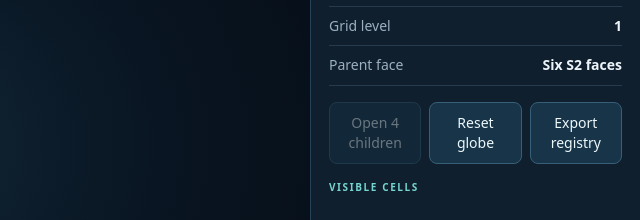
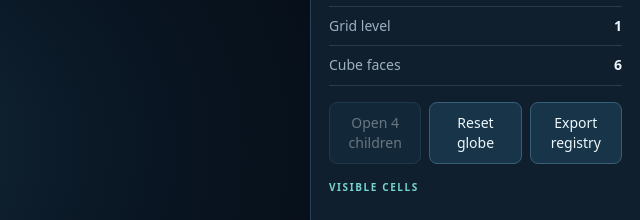
Before and after one commit to godsov50-byte/Apotheosis-Online, a plain HTML site: page geography/index.html in a window 1280 px wide. Shown: the part 271-491 px from the top of the page, 640-1280 px from the left. Drawn offline with nearby package versions, Linux system fonts and the light colour scheme.

```diff
--- a/geography/index.html
+++ b/geography/index.html
@@ -44,7 +44,7 @@ button{background:#173448;border:1px solid #376078;color:#edf8fb;padding:10px 12
   <div id="details">
     <div class="statrow"><span>Visible cells</span><strong id="visibleCount">24</strong></div><div class="statrow"><span>Registry records</span><strong id="registryCount">30</strong></div>
     <div class="statrow"><span>Grid level</span><strong id="levelValue">1</strong></div>
-    <div class="statrow"><span>Parent face</span><strong>Six S2 faces</strong></div>
+    <div class="statrow"><span>Cube faces</span><strong>6</strong></div>
   </div>
   <div class="actions"><button id="subdivide" disabled>Open 4 children</button><button id="reset">Reset globe</button><button id="exportRegistry">Export registry</button></div>
   <div class="eyebrow">Visible cells</div>
```
